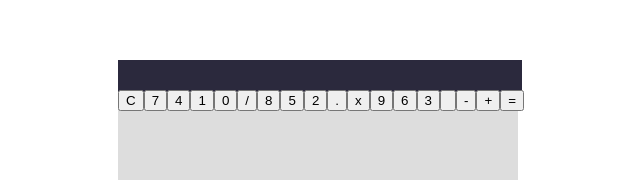
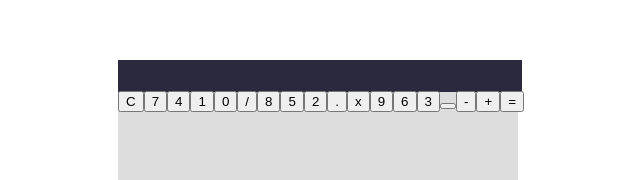
Before and after one commit to Lee-in-hyuk/Calculator-react, a React (Create React App) app: page / in a window 1280 px wide. Shown: the part 140-320 px from the top of the page, without its empty margins (322-962 px from the left). Built offline with nearby package versions, Linux system fonts and the light colour scheme.

Commit message:
버튼 scss 다시 수정

```diff
--- a/src/components/button.scss
+++ b/src/components/button.scss
@@ -1,4 +1,4 @@
 .btn{
-    display: flex;
+    width: 96px;
 
 }
```
